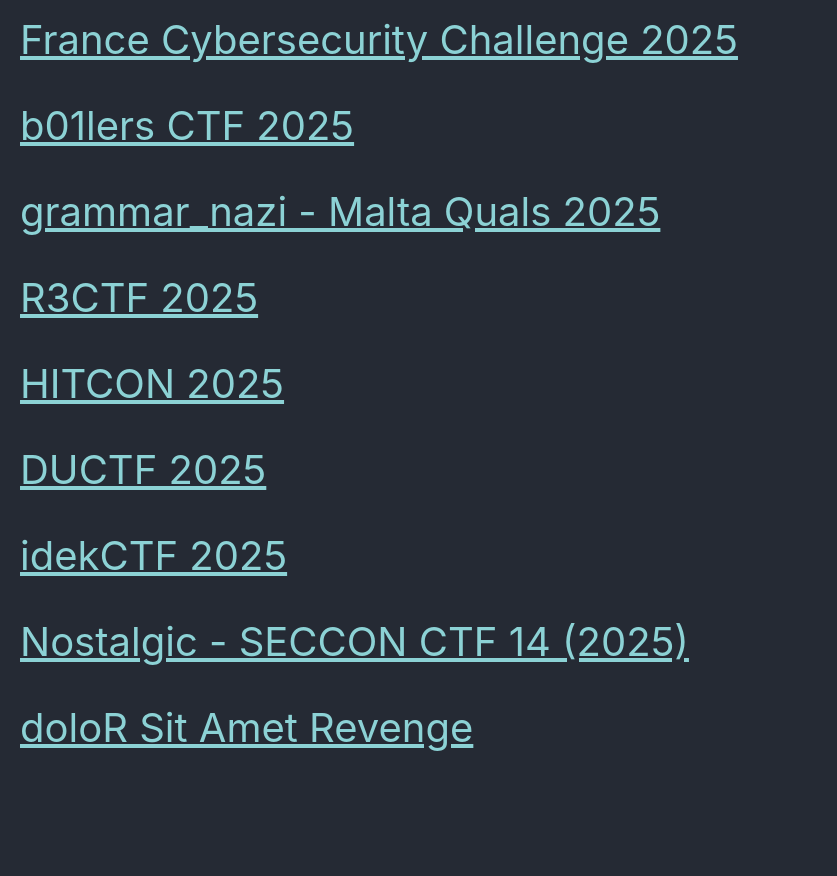
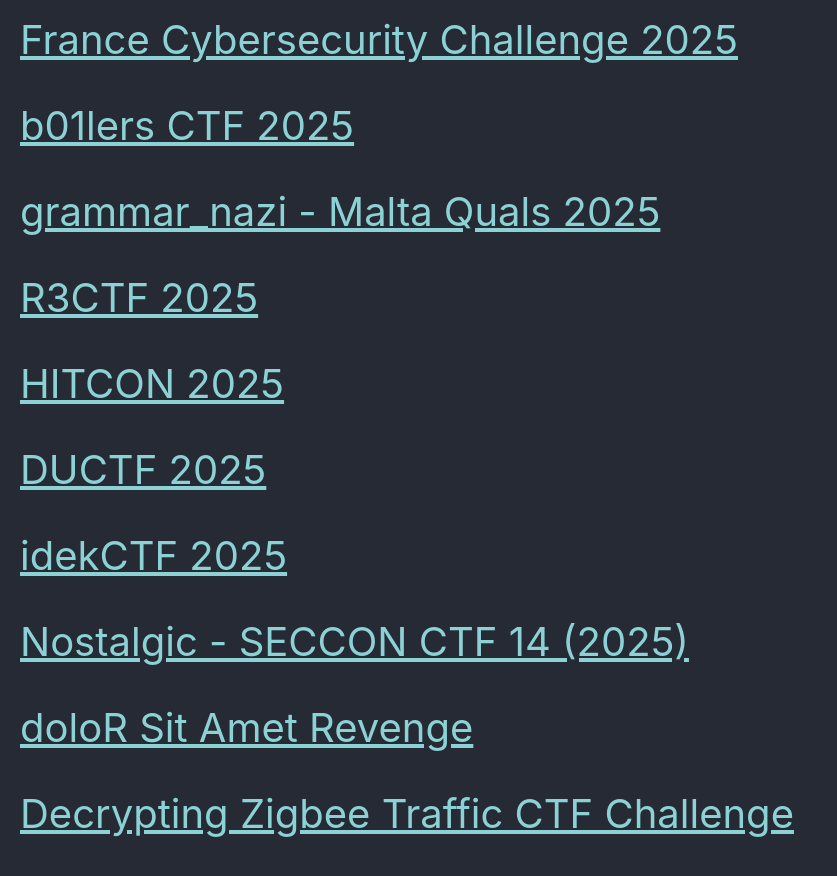
Before and after one commit to Connor-McCartney/Connor-McCartney.github.io, a Jekyll site: the page built from _pages/cryptography/other/other.md, in a window 1280 px wide and 900 px high, scrolled down 4494 px. Shown: the top 876 px of the window, without its empty margins (0-837 px from the left). Built offline with Jekyll 4.4.1, drawn with Linux system fonts in a browser that asks for light colours; cached includes are drawn as plain includes; before the commit the page ends 5308 px from its top, so only the background shows below that.

Commit message:
Update other.md

```diff
--- a/_pages/cryptography/other/other.md
+++ b/_pages/cryptography/other/other.md
@@ -180,3 +180,6 @@ title: Other
 
 
 <span style="font-size:2em;">   [doloR Sit Amet Revenge](/cryptography/other/doloRSitAmetRevenge) </span> <br>
+
+
+<span style="font-size:2em;">   [Decrypting Zigbee Traffic CTF Challenge](/cryptography/other/DecryptingZigbeeTrafficCTFChallenge) </span> <br>
```
